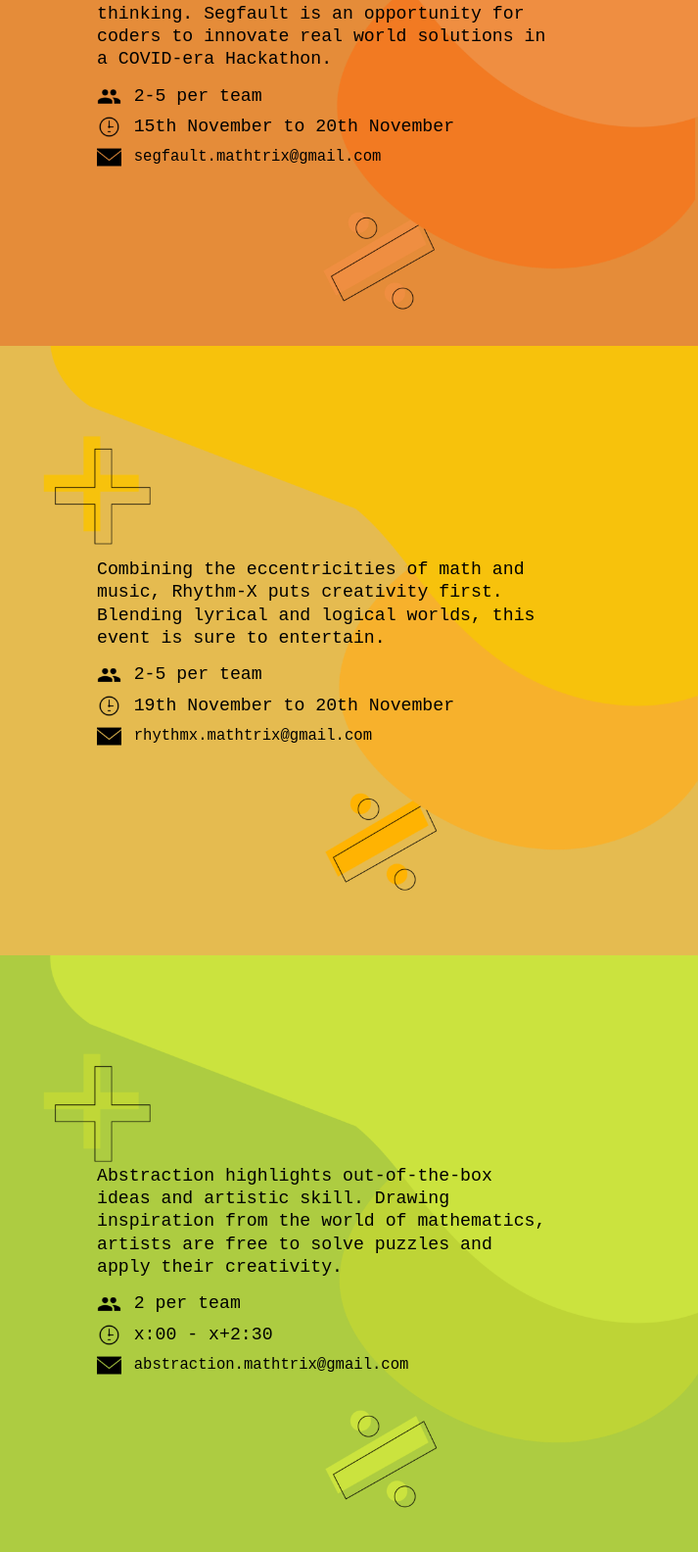
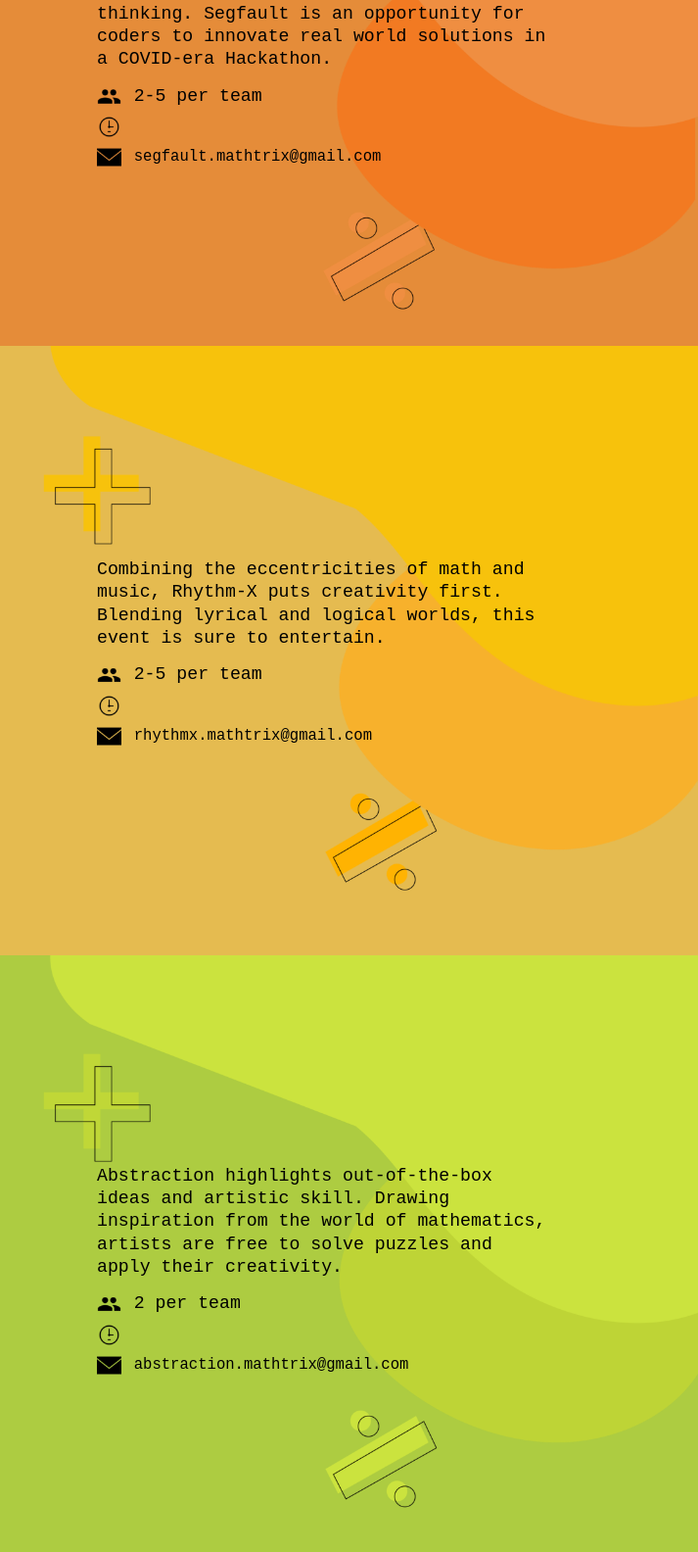
Before and after one commit to Lutetium-Vanadium/mathtrix-website, a plain HTML site: page index.html in a window 1280 px wide. Shown: the part 1316-2900 px from the top of the page at 98% size, 567-1280 px from the left. Drawn offline with Linux system fonts and the light colour scheme.

Commit message:
removed timings

```diff
--- a/index.html
+++ b/index.html
@@ -62,7 +62,7 @@
           </div>
           <div class="detail">
             <img src="./assets/clock.png" alt="clock icon" />
-            <p>15th November to 20th November</p>
+            <!-- <p>15th November to 20th November</p> -->
           </div>
           <div class="detail">
             <img src="./assets/email.png" alt="email icon" />
@@ -91,7 +91,7 @@
           </div>
           <div class="detail">
             <img src="./assets/clock.png" alt="clock icon" />
-            <p>19th November to 20th November</p>
+            <!-- <p>19th November to 20th November</p> -->
           </div>
           <div class="detail">
             <img src="./assets/email.png" alt="email icon" />
@@ -120,7 +120,7 @@
           </div>
           <div class="detail">
             <img src="./assets/clock.png" alt="clock icon" />
-            <p>x:00 - x+2:30</p>
+            <!-- <p>x:00 - x+2:30</p> -->
           </div>
           <div class="detail">
             <img src="./assets/email.png" alt="email icon" />
@@ -150,7 +150,7 @@
           </div>
           <div class="detail">
             <img src="./assets/clock.png" alt="clock icon" />
-            <p>x:00 - x+4:00</p>
+            <!-- <p>x:00 - x+4:00</p> -->
           </div>
           <div class="detail">
             <img src="./assets/email.png" alt="email icon" />
@@ -180,7 +180,7 @@
           </div>
           <div class="detail">
             <img src="./assets/clock.png" alt="clock icon" />
-            <p>x:00 - x+3:00</p>
+            <!-- <p>x:00 - x+3:00</p> -->
           </div>
           <div class="detail">
             <img src="./assets/email.png" alt="email icon" />
```
